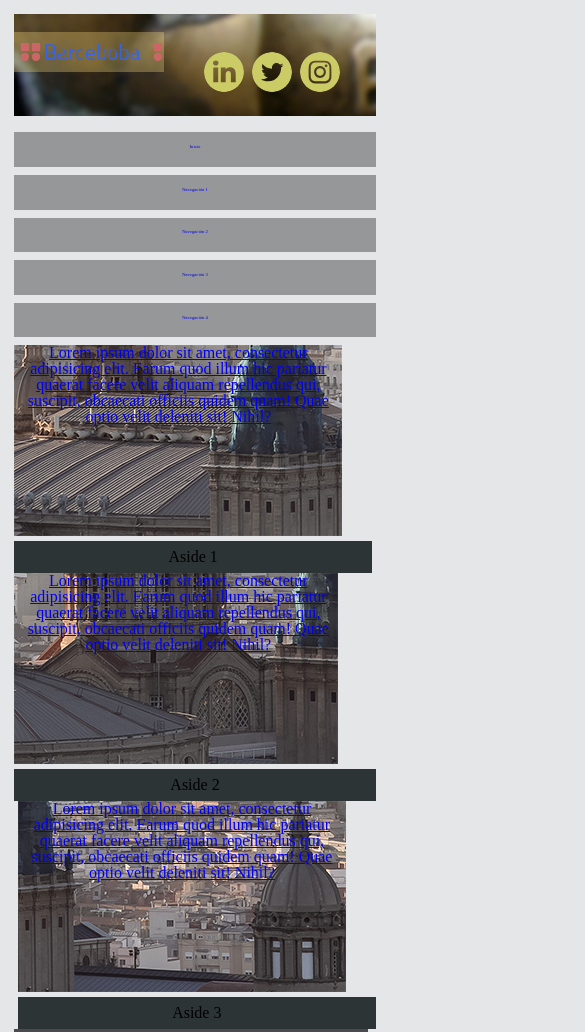
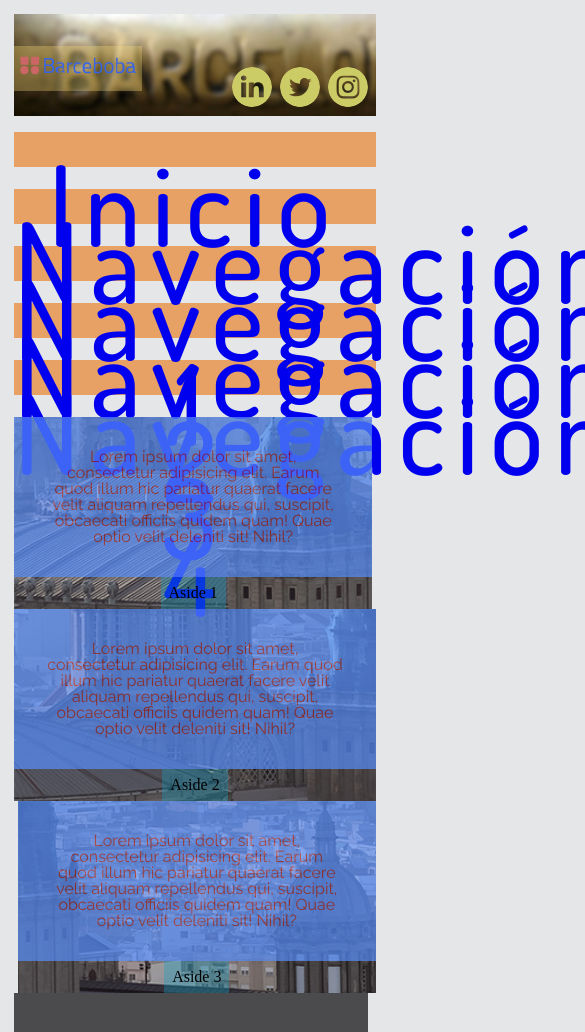
Before and after one commit to Barceboba/itAcademyVue, a plain HTML site: page De Wireframe a HTML (M.2)/Exercici 2/index.html in a window 390 px wide. Shown: the top 1032 px of the page, 585 px wide, since content can reach past the window. Drawn offline with Linux system fonts and the light colour scheme.

Commit message:
Asides  ajustados

```diff
--- a/De Wireframe a HTML (M.2)/Exercici 2/index.html
+++ b/De Wireframe a HTML (M.2)/Exercici 2/index.html
@@ -70,12 +70,11 @@
 
                 <div class="asd1">
 
-                    <a id="aside1" href="aside1">
+                    <div id="aside1" href="aside1">
                         <p>Lorem ipsum dolor sit amet, consectetur adipisicing elit. Earum quod illum hic pariatur
                             quaerat facere velit aliquam repellendus qui, suscipit, obcaecati officiis quidem quam! Quae
                             optio velit deleniti sit! Nihil?</p>
-
-                    </a>
+                    </div>
 
                     <div>
                         <footer id="foot1">Aside 1</footer>
@@ -85,12 +84,12 @@
 
                 <div class="asd2">
 
-                    <a id="aside2" href="aside2">
+                    <div id="aside2" href="aside2">
                         <p>Lorem ipsum dolor sit amet, consectetur adipisicing elit. Earum quod illum hic pariatur
                             quaerat facere velit aliquam repellendus qui, suscipit, obcaecati officiis quidem quam! Quae
                             optio velit deleniti sit! Nihil?</p>
 
-                    </a>
+                    </div>
 
                     <div>
                         <footer id="foot2">Aside 2</footer>
@@ -100,11 +99,11 @@
 
                 <div class="asd3">
 
-                    <a id="aside3" href="aside3">
+                    <div id="aside3" href="aside3">
                         <p>Lorem ipsum dolor sit amet, consectetur adipisicing elit. Earum quod illum hic pariatur
                             quaerat facere velit aliquam repellendus qui, suscipit, obcaecati officiis quidem quam! Quae
                             optio velit deleniti sit! Nihil?</p>
-                    </a>
+                    </div>
 
                     <div>
                         <footer id="foot3">Aside 3</footer>
--- a/De Wireframe a HTML (M.2)/Exercici 2/styles/wireframe.css
+++ b/De Wireframe a HTML (M.2)/Exercici 2/styles/wireframe.css
@@ -30,9 +30,11 @@ body {
 /*Altura, margen abajo y fondo*/
 .header {
 
+
     height: 12vh;
     margin-bottom: 2vh;
-    background-image: url(../images/header.jpg);
+    background: url(../images/header.jpg)  no-repeat round center;
+    background-size: cover;
 
 
 }
@@ -50,12 +52,12 @@ body {
     height: 60px;
     background-image: url(../images/logo.svg);
     margin-left: 2vw;
-    margin-top: 28px;
+    margin-top: 3em;
 }
 
 .social {
-    display: flow-root;
-    margin-right: 4%;
+
+    margin-right: 2vw;
 }
 
 .social li {
@@ -70,7 +72,7 @@ body {
     height: 40px;
     border-radius: 50%;
     margin-left: 8px;
-    margin-top: 38px;
+    margin-top: 3.3em;
     /*background: #e4e5e7;*/
 
 }
@@ -96,18 +98,18 @@ body {
     height: 4.1vh;
     margin-bottom: 2vh;
     background: #e5e6e8;
-    font-size: 1.2vw;
     text-align: center;
+    font: 1em Dosis;
 
 }
 
 /*Definión elementos caja: tamaño y color*/
 .navegacion a {
     align-items: center;
-    padding-top: 1.5vh;
+    padding-top: 1vh;
     text-decoration: none;
 
-    background: #969799;
+    background: #eb740c97;
     width: 19.6%;
     height: 4.1vh;
 }
@@ -116,44 +118,64 @@ body {
 .aside {
     display: flex;
     margin-bottom: 2vh;
-    text-decoration: none;
+    height: 17rem;
 }
 
 /*Elemenos dentro de asid*/
 
 
-
+.aside p {
+    font-family: Raleway;
+    padding: 2em;
+    background: #578efa;
+    opacity: 0.7;
+    color: brown;
+}
 
 
 .asd1 {
-    display: block;
+    display: flex;
+    flex-wrap: wrap;
+    align-content: space-between;
+    align-items: stretch;
+    justify-content: center;
     text-align: center;
     background-image: url(../images/aside1.jpg);
-    background-repeat: no-repeat;
+    background-size: cover;
     margin-right: 1%;
+
 }
 
 #foot1, #foot2, #foot3 {
-        background-color: #2d3436;
+        background-color: #149bc15a;
         padding: .5em;
+
 }
 
 .asd2 {
-    display: block;
+    display: flex;
+    flex-wrap: wrap;
+    align-content: space-between;
+    align-items: stretch;
+    justify-content: center;
     text-align: center;
     background-image: url(../images/aside2.jpg);
-    background-repeat: no-repeat;
-    margin: auto;
-    text-decoration: nne;
+    background-size: cover;
+
+
 
 
 }
 
 .asd3 {
-    display: block;
+    display: flex;
+    flex-wrap: wrap;
+    align-content: space-between;
+    align-items: stretch;
+    justify-content: center;
     text-align: center;
     background-image: url(../images/aside3.jpg);
-    background-repeat: no-repeat;
+    background-size: cover;
     margin-left: 1%;
 
 }
@@ -200,10 +222,15 @@ body {
     }
 
     .logo a {
-        width: 150px;
-        height: 40px;
-        margin-top: 12%;
+        width: 8em;
+        height: 2.8em;
+        margin-top: 2em;
         margin-left: 0px;
+    }
+
+    .social {
+        margin-right: 3em;
+        width: inherit;
     }
 
     .social ul {
@@ -219,8 +246,12 @@ body {
 
     .navegacion a {
         display: block;
-        width: 100%;
-        margin-bottom: 8px;
+        padding: revert;
+        width: auto;
+        font-family: 'Dosis';
+        font-size: 7em;
+        letter-spacing: .1em;
+        margin-bottom: .2em;
     }
 
     .aside a {
```
